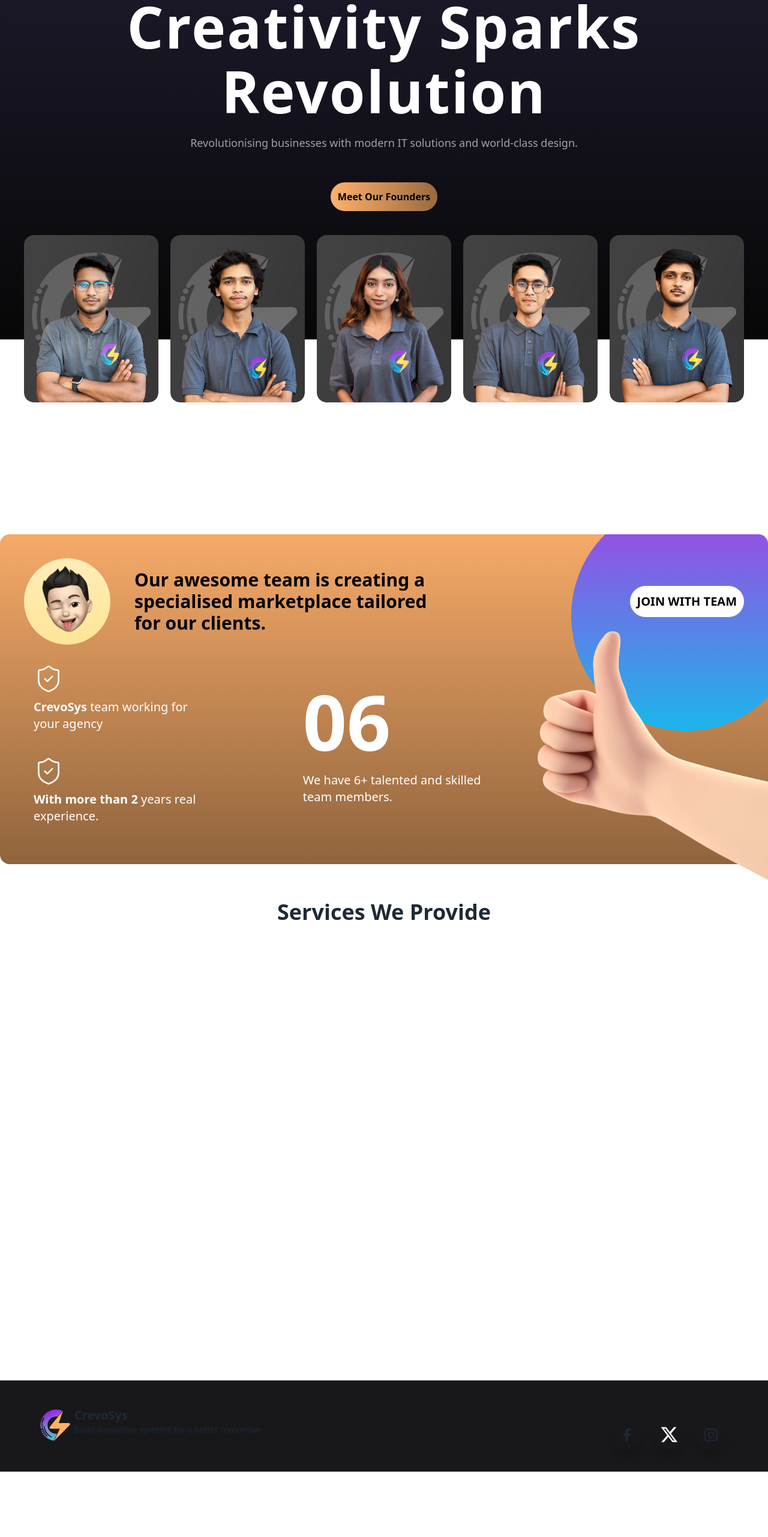
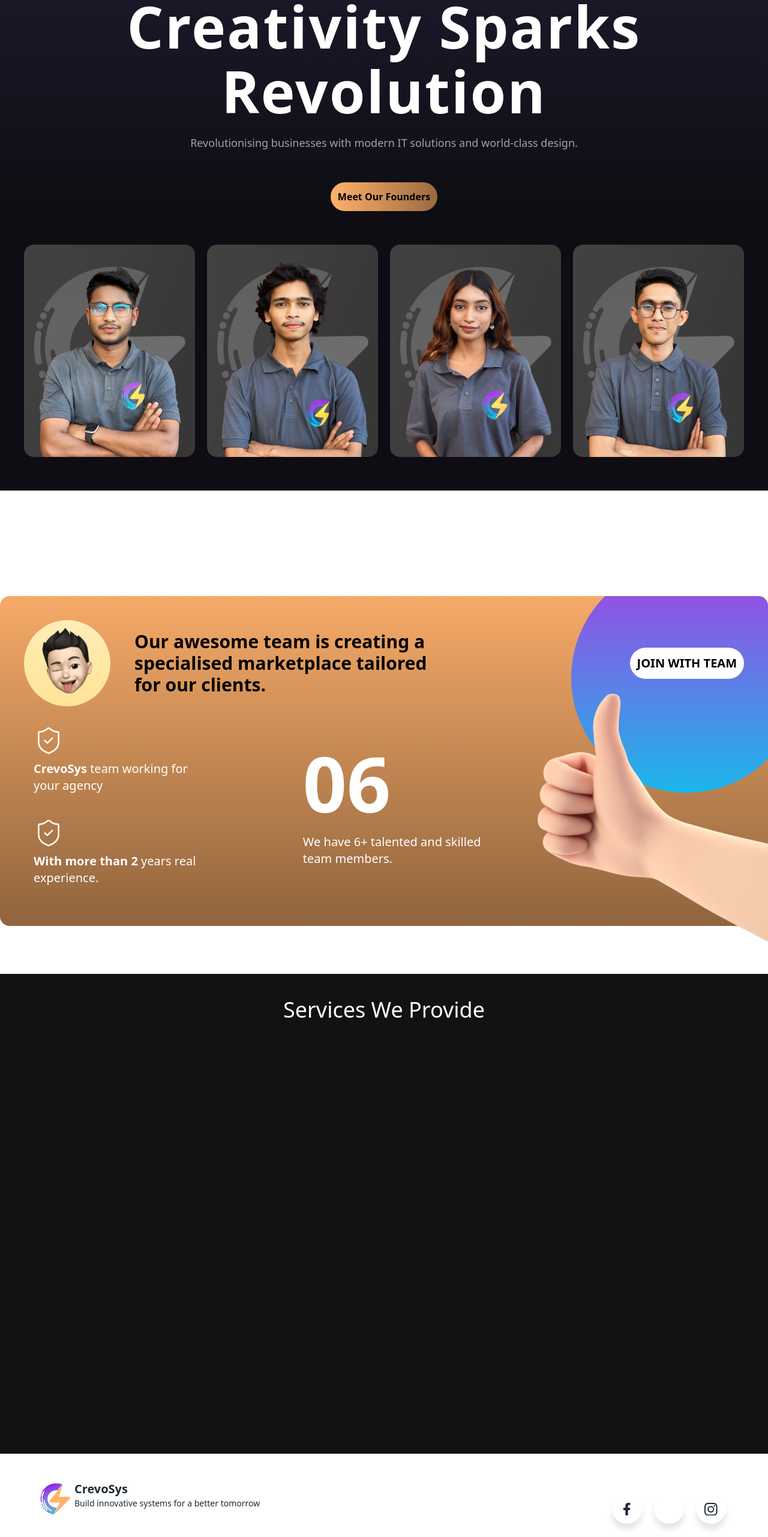
Before and after one commit to sahidDev09/CrevoSys, a React (Vite) app: page / in a window 1280 px wide. Shown: the part 234-2797 px from the top of the page at 60% size. Before the commit the page ends 2688 px from the top, so only its background shows below. Built offline with nearby package versions, Linux system fonts and the light colour scheme.

Commit message:
fix some colour correction

```diff
--- a/src/App.jsx
+++ b/src/App.jsx
@@ -1,19 +1,10 @@
-import { BrowserRouter as Router, Route, Routes } from "react-router-dom";
 import Home from "./components/home";
-import Contact from "./components/contact";
 
 function App() {
   return (
-    <Router>
-      <div className="bg-gradient-to-t from-[#070707] to-[#221f35] h-screen">
-        <Routes>
-          {/* Define route for Home */}
-          <Route path="/" element={<Home />} />
-          {/* Define route for Contact */}
-          <Route path="/contact" element={<Contact />} />
-        </Routes>
-      </div>
-    </Router>
+    <div>
+      <Home />
+    </div>
   );
 }
 
--- a/src/components/Footer.jsx
+++ b/src/components/Footer.jsx
@@ -2,7 +2,7 @@ import "./style.css";
 
 const Footer = () => {
   return (
-    <footer className="footer flex flex-col bg-zinc-900 text-base-content border-base-300 border-t px-10 py-4">
+    <footer className="footer flex flex-col text-base-content border-base-300 border-t px-10 py-4">
       <div className="md:flex justify-between items-center px-5 w-full container mx-auto ">
         <div className="md:flex mx-auto md:mx-0 text-center md:text-start ">
           <div className="flex items-center mx-auto justify-center">
--- a/src/components/Hero.jsx
+++ b/src/components/Hero.jsx
@@ -1,3 +1,4 @@
+
 const Hero = () => {
   return (
     <div className="flex flex-col gap-3 justify-center mt-12 container mx-auto">
--- a/src/components/Home.jsx
+++ b/src/components/Home.jsx
@@ -7,7 +7,7 @@ import StartupCard from "./startupCard";
 
 const Home = () => {
   return (
-    <div>
+    <div className="bg-gradient-to-t from-[#070707] to-[#221f35] h-screen">
       <Navbar />
       <Hero />
       <Teams />
--- a/src/components/Navbar.jsx
+++ b/src/components/Navbar.jsx
@@ -1,7 +1,4 @@
-import { useNavigate } from "react-router-dom";
-
 const Navbar = () => {
-  const navigate = useNavigate();
   return (
     <div className="navbar container mx-auto py-5">
       <div className="navbar-start">
@@ -63,8 +60,7 @@ const Navbar = () => {
         <div>
           <button
             type="submit"
-            onClick={() => navigate("/contact")}
-            className="hidden md:inline-flex justify-center gap-2 items-center mx-auto shadow-xl text-lg  backdrop-blur-md lg:font-semibold isolation-auto border-gray-50 text-white before:absolute before:w-full before:transition-all before:duration-700 before:hover:w-full before:-left-full before:hover:left-0 before:rounded-full before:bg-orange-400 hover:text-gray-50 before:-z-10 before:aspect-square before:hover:scale-150 before:hover:duration-700 hover:border-none relative z-10 px-4 py-2 overflow-hidden border  rounded-full group">
+            className="hidden md:inline-flex justify-center gap-2 items-center mx-auto shadow-xl text-lg  backdrop-blur-md lg:font-semibold isolation-auto border-gray-50 text-white before:absolute before:w-full before:transition-all before:duration-700 before:hover:w-full before:-left-full before:hover:left-0 before:rounded-full before:bg-orange-400 hover:text-gray-50 before:-z-10 before:aspect-square before:hover:scale-150 before:hover:duration-700 hover:border-none relative z-10 px-4 py-2 overflow-hidden border rounded-full group">
             Contact Us
             <svg
               className="w-8 h-8 justify-end group-hover:rotate-90 group-hover:bg-gray-50 text-gray-50 bg-orange-400 ease-linear duration-300 rounded-full border-gray-700 group-hover:border-none p-2 rotate-45"
--- a/src/components/Services.jsx
+++ b/src/components/Services.jsx
@@ -1,10 +1,12 @@
-
-
 const Services = () => {
-  return <div className="h-screen">
-    <h1 className=" text-4xl font-semibold text-center my-5">Services We Provide</h1>
-    {/* cards */}
-  </div>;
+  return (
+    <div className=" h-screen bg-[#121212]">
+      <h1 className=" text-4xl text-white text-center py-10">
+        Services We Provide
+      </h1>
+      {/* cards */}
+    </div>
+  );
 };
 
 export default Services;
--- a/src/components/StartupCard.jsx
+++ b/src/components/StartupCard.jsx
@@ -2,13 +2,13 @@ import { ShieldCheck } from "lucide-react";
 
 const StartupCard = () => {
   return (
-    <div className=" m-2 md:m-0 md: pb-10">
-      <h1 className=" md:text-6xl md:pb-5 text-2xl text-white text-center my-5">
+    <div className=" m-4 md:m-0 md:pb-20 py-10">
+      <h1 className=" md:text-5xl md:pb-5 text-4xl text-white text-center mb-5 md:mb-5">
         A Talented team <br /> for-your startup
       </h1>
       <div className=" relative">
         <div className=" absolute z-10 right-0 -bottom-10 hidden md:inline">
-          <img className=" w-96" src="/Right-hand.webp" alt="" />
+          <img className=" w-96" src="/public/Right-hand.webp" alt="" />
         </div>
         <div className="relative h-[550px] w-full rounded-2xl container mx-auto bg-gradient-to-b from-[#F6AA68] to-[#90643D] overflow-hidden">
           <div className=" absolute h-96 w-96 bg-gradient-to-b from-[#A542E2] to-[#1BB6EB] rounded-full bg-no-repeat -top-14 -right-14 bg-contain "></div>
@@ -19,7 +19,7 @@ const StartupCard = () => {
               <div className=" flex md:gap-10 items-center">
                 <img
                   className=" md:w-36 w-20 rounded-full"
-                  src="/Rectangle.png"
+                  src="/public/Rectangle.png"
                   alt=""
                 />
                 <h1 className=" text-black text-3xl w-[500px] font-semibold hidden md:inline">
--- a/src/components/Teams.jsx
+++ b/src/components/Teams.jsx
@@ -4,12 +4,12 @@ const Teams = () => {
     { id: 2, picture: "joyant_withoutGlow.jpg", name: "JOYANT - CTO" },
     { id: 3, picture: "mumu_withoutGlow.jpg", name: "MUMU - CBO" },
     { id: 4, picture: "abid_withoutGlow.jpg", name: "ABID - COO" },
-    { id: 5, picture: "navid_withoutGlow.jpg", name: "NAVID - CPO" },
+
   ];
 
   return (
     <div>
-      <div className="grid md:grid-cols-5 gap-5 py-10 px-10">
+      <div className="grid md:grid-cols-4 gap-5 py-14 px-10 bg-[#0F0D13]">
         {teams.map((team) => (
           <div
             key={team.id}
--- a/tailwind.config.js
+++ b/tailwind.config.js
@@ -9,7 +9,7 @@ export default {
   			md: 'calc(var(--radius) - 2px)',
   			sm: 'calc(var(--radius) - 4px)'
   		},
-  		colors: {}
+
   	}
   },
   plugins: [require("daisyui"), require("tailwindcss-animate")],
```
